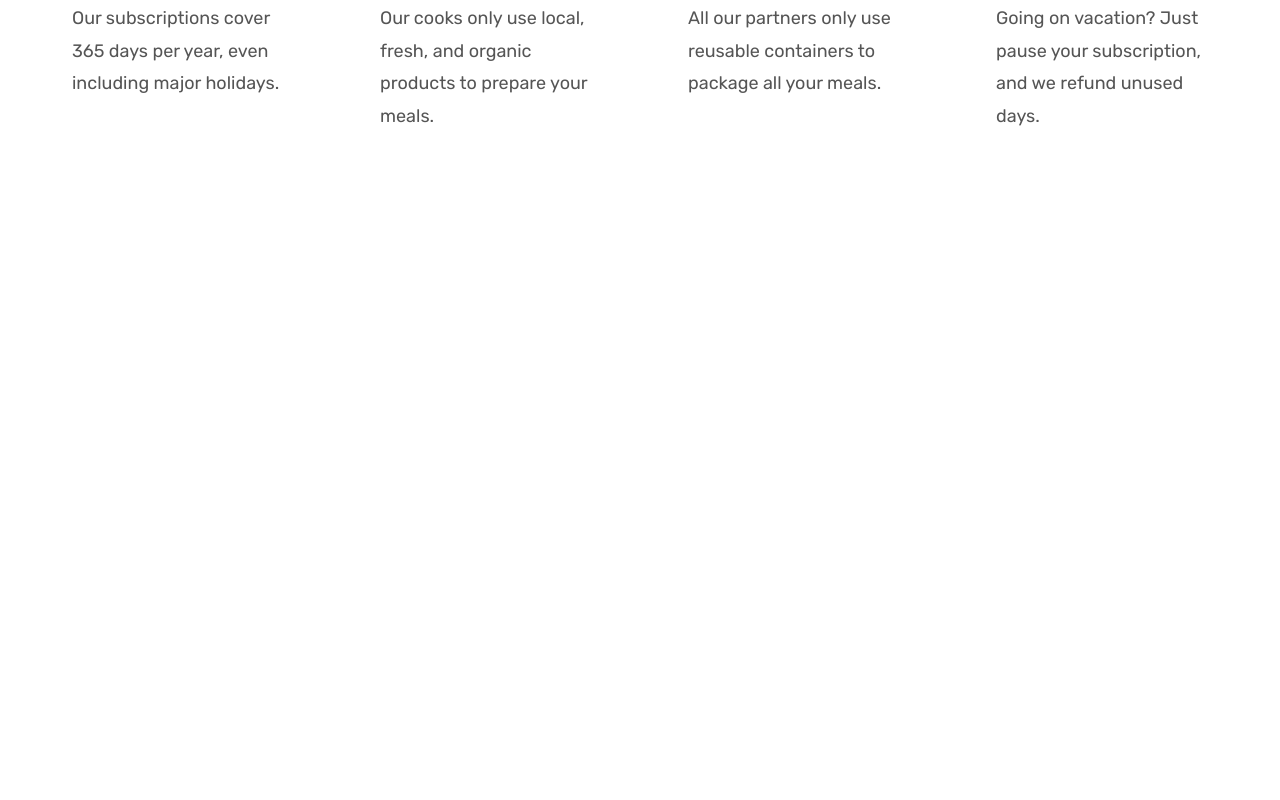
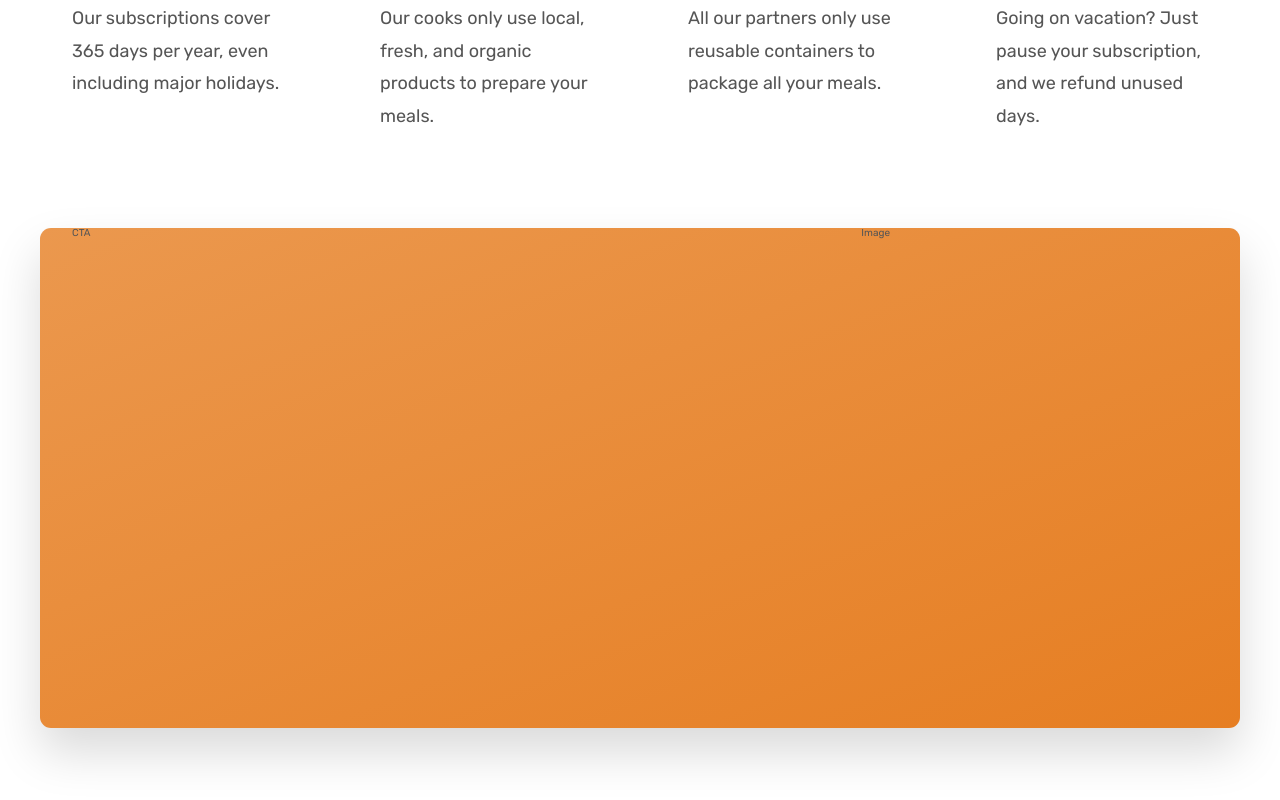
Before and after one commit to Euuphi/omnifood, a React (Create React App) app: page / in a window 1280 px wide. Shown: the part 5746-6546 px from the top of the page. Before the commit the page ends 5974 px from the top, so only its background shows below. Built offline with nearby package versions, Linux system fonts and the light colour scheme.

Commit message:
Add initial CTA section

```diff
--- a/src/App.js
+++ b/src/App.js
@@ -8,6 +8,7 @@ import How from "./components/Sections/How/How";
 import Meals from "./components/Sections/Meals/Meals";
 import TestimonialsSection from "./components/Sections/Testimonials/TestimonialsSection";
 import Pricing from "./components/Sections/Pricing/Pricing";
+import CTA from "./components/Sections/CTA/CTA";
 
 function App() {
     return (
@@ -19,6 +20,7 @@ function App() {
             <Meals />
             <TestimonialsSection />
             <Pricing />
+            <CTA />
         </Fragment>
     );
 }
--- /dev/null
+++ b/src/components/Sections/CTA/CTA.js
@@ -0,0 +1,23 @@
+import React from "react";
+
+// Stylesheets
+import styles from "./CTA.module.css";
+
+//Components
+import Container from "../../Layout/Container";
+import Grid from "../../Layout/Grid";
+
+const CTA = () => {
+    return (
+        <section className={styles.sectionCta}>
+            <Container className={styles.cta} marginBottom="9.6rem">
+                <Grid col="2fr 1fr">
+                    <div className={styles.ctaTextBox}>CTA</div>
+                    <div className={styles.ctaImageBox}>Image</div>
+                </Grid>
+            </Container>
+        </section>
+    );
+};
+
+export default CTA;
--- /dev/null
+++ b/src/components/Sections/CTA/CTA.module.css
@@ -0,0 +1,15 @@
+.cta {
+    background-color: var(--color-primary);
+    background-image: linear-gradient(
+        to right bottom,
+        #eb984e,
+        var(--color-primary)
+    );
+    border-radius: 11px;
+    box-shadow: 0 2.4rem 4.8rem rgba(0, 0, 0, 0.15);
+
+    height: 50rem;
+}
+
+.ctaImageBox {
+}
```
